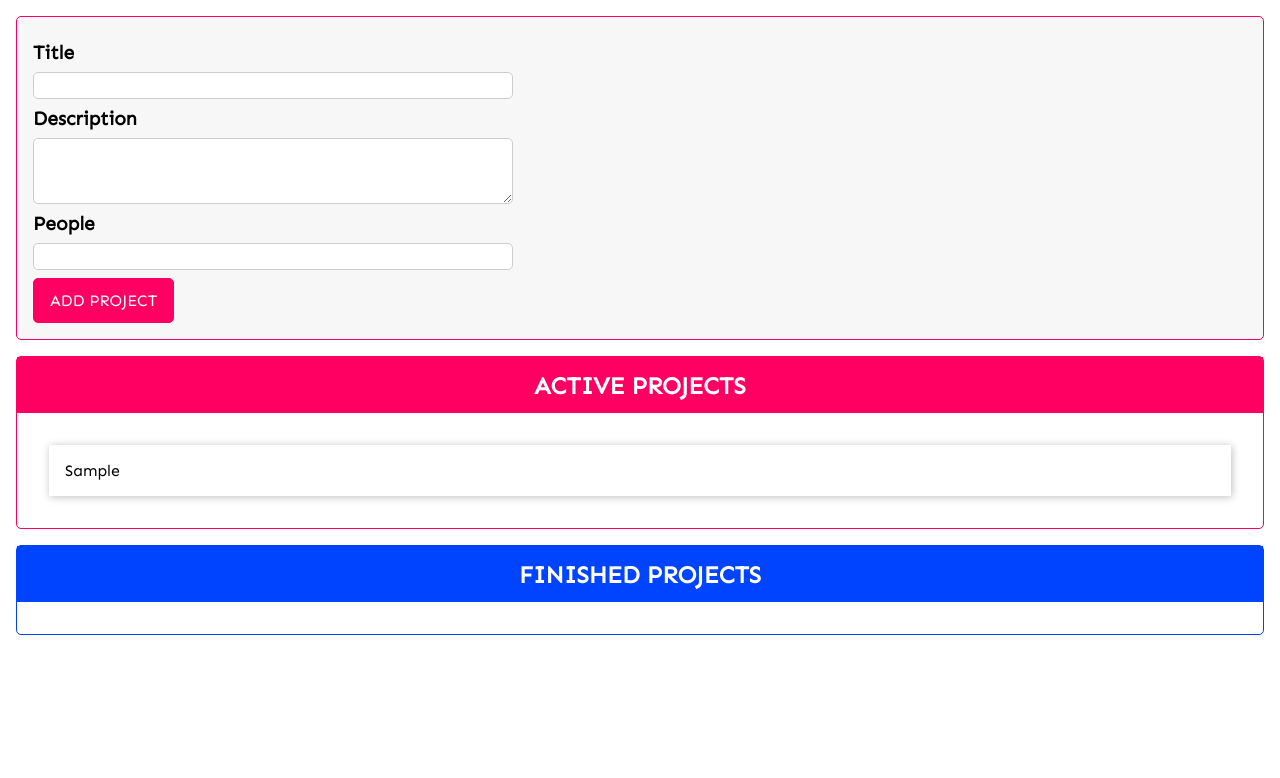
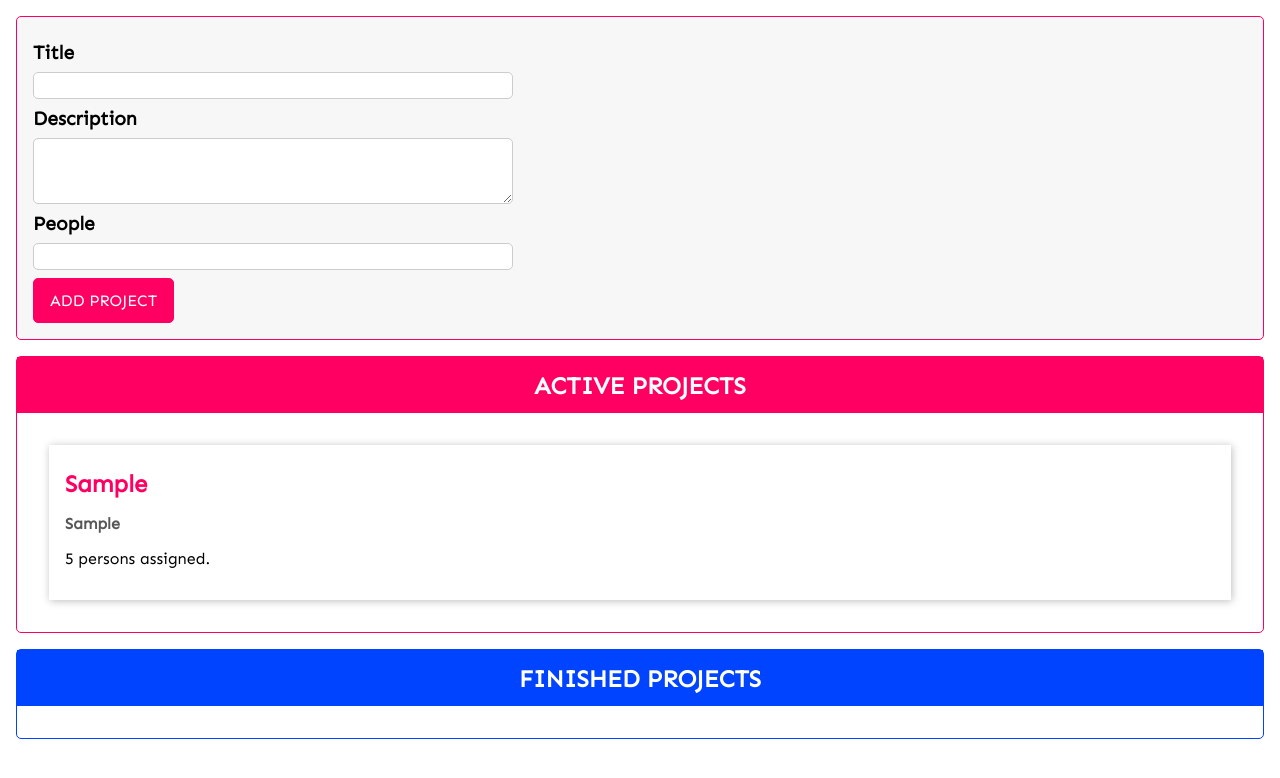
Before and after one commit to charlesonunze/drag-and-drop-ts, a website with bundled scripts: page index.html in a window 1280 px wide. Both pictures are taken after typing "Sample", "Sample", "5" into the empty fields and a click on the button "ADD PROJECT". Built offline with nearby package versions, Linux system fonts and the light colour scheme.

Commit message:
add project-item class

```diff
--- a/index.html
+++ b/index.html
@@ -35,7 +35,11 @@
 		</template>
 
 		<template id="single-project">
-			<li></li>
+			<li>
+				<h2></h2>
+				<h3></h3>
+				<p></p>
+			</li>
 		</template>
 
 		<template id="project-list">
--- a/src/app.ts
+++ b/src/app.ts
@@ -48,7 +48,7 @@ class ProjectState extends State<Project> {
 
 	addProject(title: string, description: string, numOfPeople: number) {
 		const newProject = new Project(
-			Math.random.toString(),
+			Math.random().toString(),
 			title,
 			description,
 			numOfPeople,
@@ -72,8 +72,9 @@ const state = ProjectState.getInstance();
 
 abstract class Component<T extends HTMLElement, U extends HTMLElement> {
 	template: HTMLTemplateElement;
+	parentElement: T;
 	childElement: U;
-	parentElement: T;
+
 	constructor(
 		templateId: string,
 		parentElementId: string,
@@ -96,11 +97,35 @@ abstract class Component<T extends HTMLElement, U extends HTMLElement> {
 			this.childElement
 		);
 	}
-
-	abstract configure(): void;
 }
 
 // ProjectList Class
+
+class ProjectItem extends Component<HTMLUListElement, HTMLLIElement> {
+	private project: Project;
+
+	public get persons(): string {
+		if (this.project.people === 1) return '1 person';
+		return `${this.project.people} persons`;
+	}
+
+	constructor(parentId: string, project: Project) {
+		super('single-project', parentId, true, project.id);
+		this.project = project;
+		this.renderContent();
+	}
+
+	renderContent() {
+		this.childElement.querySelector('h2')!.textContent = this.project.title;
+		this.childElement.querySelector(
+			'h3'
+		)!.textContent = this.project.description;
+		this.childElement.querySelector(
+			'p'
+		)!.textContent = `${this.persons} assigned.`;
+	}
+}
+
 class ProjectList extends Component<HTMLDivElement, HTMLElement> {
 	_projects: Project[];
 
@@ -137,9 +162,7 @@ class ProjectList extends Component<HTMLDivElement, HTMLElement> {
 		listTag.innerHTML = '';
 
 		this._projects.forEach((p) => {
-			const listItem = document.createElement('li');
-			listItem.textContent = p.title;
-			listTag.appendChild(listItem);
+			new ProjectItem(this.childElement.querySelector('ul')!.id, p);
 		});
 	}
 }
```
